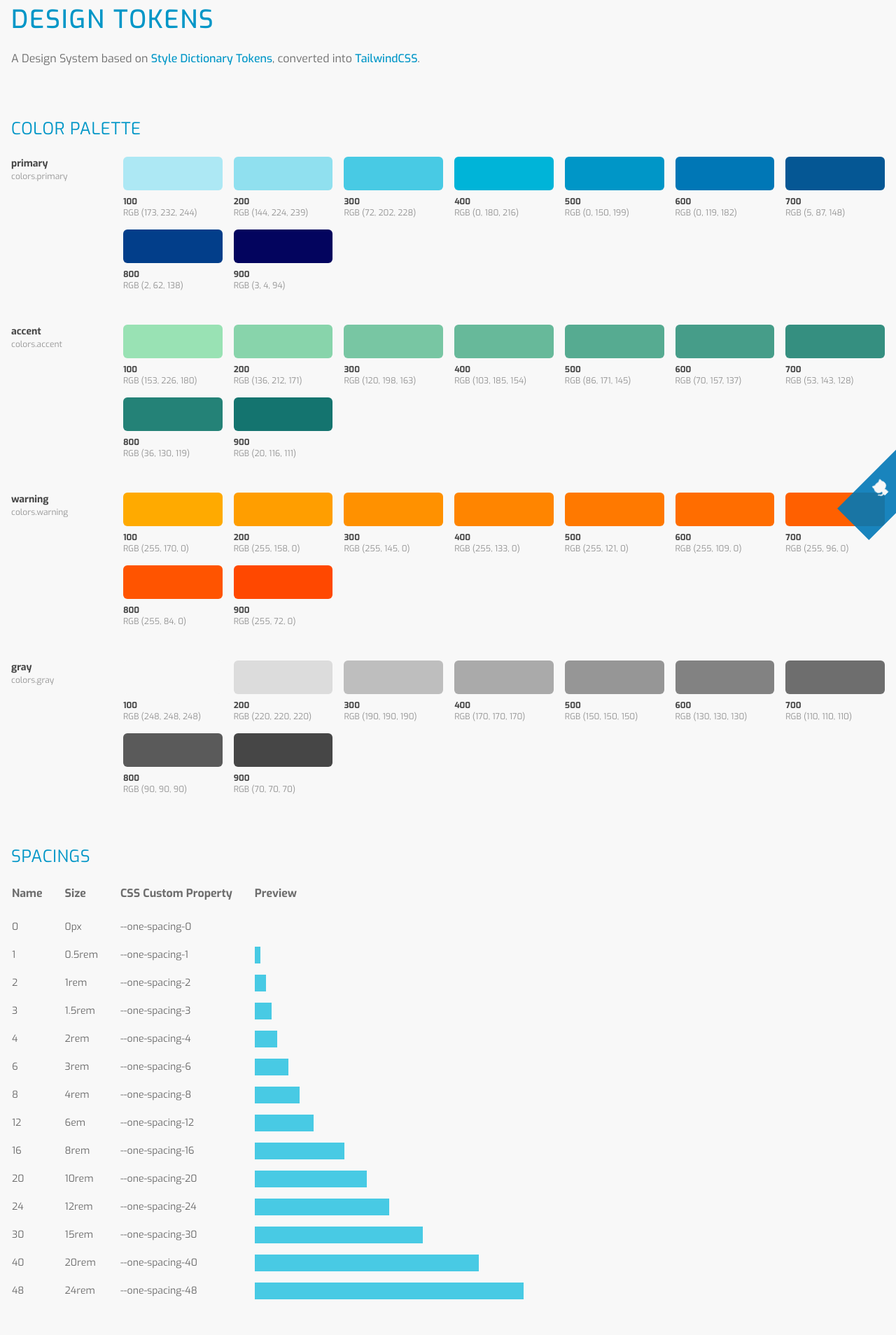
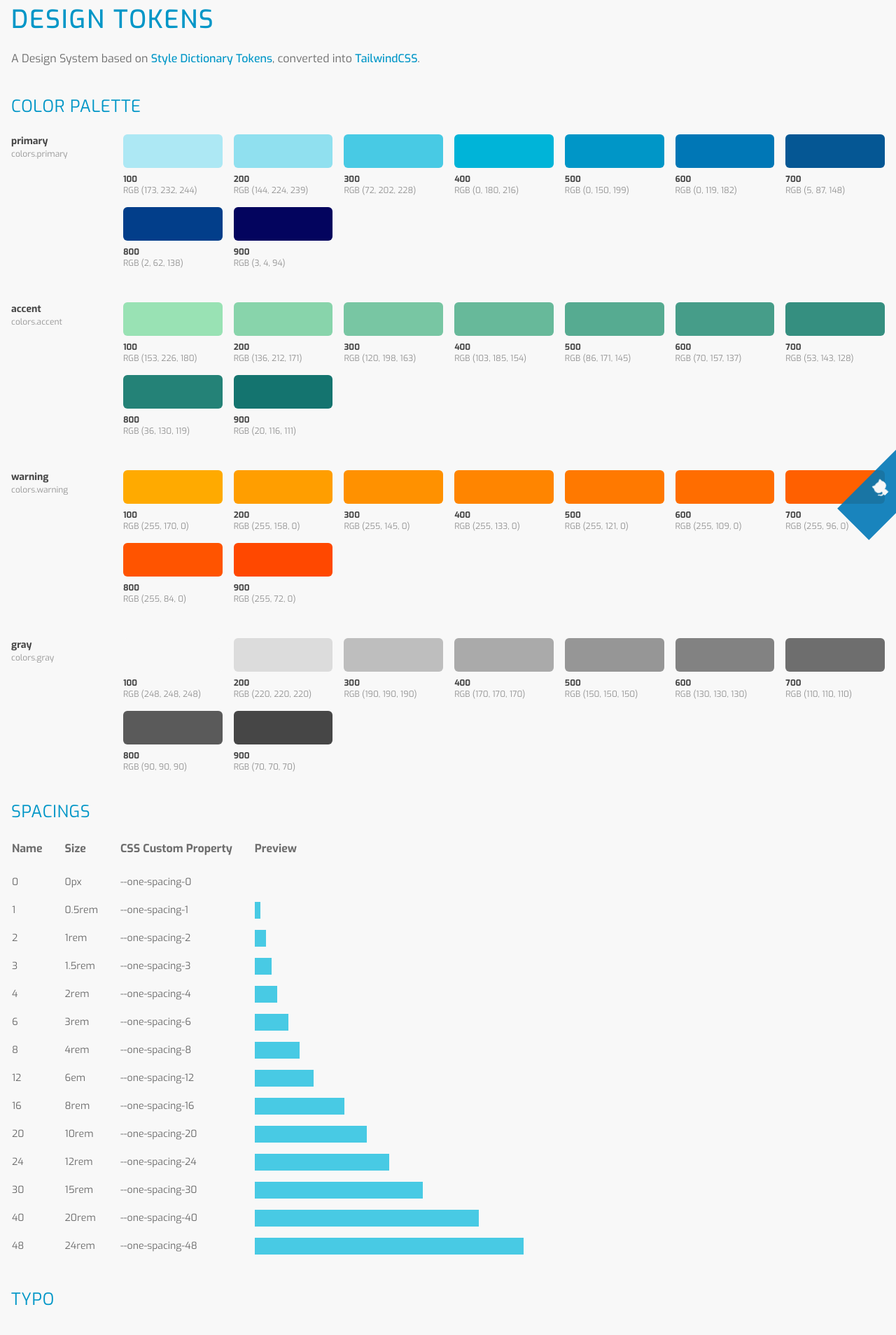
Before and after one commit to StefanKandlbinder/styledictionarytailwindbridge, an Angular app: page / in a window 1280 px wide. Shown: the part 80-1988 px from the top of the page at 70% size. Built offline with nearby package versions, Linux system fonts and the light colour scheme.

Commit message:
spacings

```diff
--- a/src/app/app.component.html
+++ b/src/app/app.component.html
@@ -4,11 +4,11 @@
 <main class="container p-2 mx-auto">
   <h1 class="mb-2 py-1 sticky top-8 bg-gray-100 z-10">Design Tokens</h1>
   <p class="">A Design System based on <a href="https://amzn.github.io/style-dictionary/">Style Dictionary Tokens</a>, converted into <a href="https://tailwindcss.com">TailwindCSS</a>.</p>
-  <h2 class="mt-8 mb-2 py-1 sticky top-8 bg-gray-100 z-10">Color Palette</h2>
+  <h2 class="mt-4 mb-2 py-1 sticky top-8 bg-gray-100 z-10">Color Palette</h2>
   <stb-colors></stb-colors>
-  <h2 class="mt-8 mb-2 py-1 sticky top-8 bg-gray-100 z-10">Spacings</h2>
+  <h2 class="mt-4 mb-2 py-1 sticky top-8 bg-gray-100 z-10">Spacings</h2>
   <stb-spacing class="block"></stb-spacing>
-  <h2 class="mt-8 mb-2 py-1 sticky top-8 bg-gray-100 z-10">Typo</h2>
+  <h2 class="mt-4 mb-2 py-1 sticky top-8 bg-gray-100 z-10">Typo</h2>
   <stb-typo class="block"></stb-typo>
 </main>
 
```
